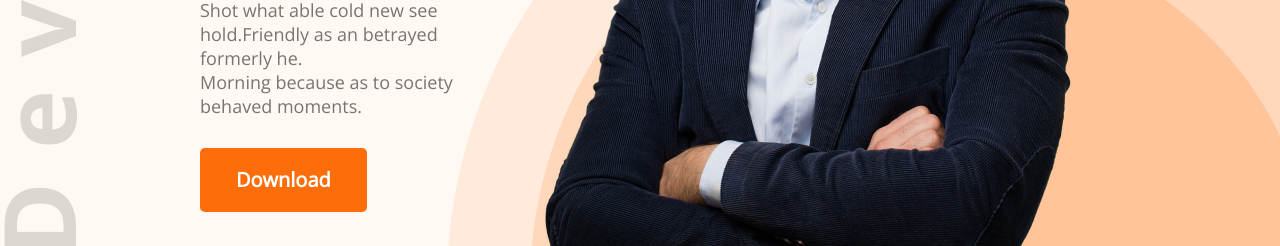
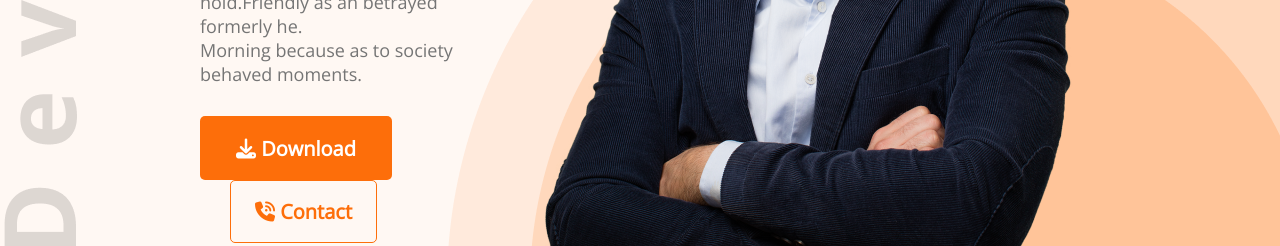
Before and after one commit to ShantanuDas99/developer-portfolio, a plain HTML site: page index.html in a window 1280 px wide. Shown: the part 554-800 px from the top of the page. Drawn offline with nearby package versions, Linux system fonts and the light colour scheme.

Commit message:
added icons

```diff
--- a/index.html
+++ b/index.html
@@ -12,6 +12,10 @@
       href="https://fonts.googleapis.com/css2?family=Crimson+Text:wght@400;600;700&family=Open+Sans&family=Work+Sans:wght@100;200;300;400;500;600;700;800;900&display=swap"
       rel="stylesheet"
     />
+    <script
+      src="https://kit.fontawesome.com/67e16a7361.js"
+      crossorigin="anonymous"
+    ></script>
   </head>
   <body>
     <header class="header">
@@ -35,7 +39,12 @@
             he. <br />
             Morning because as to society behaved moments.
           </p>
-          <button class="btn-primary">Download</button>
+          <button class="btn-primary">
+            <i class="fa-solid fa-download"></i> Download
+          </button>
+          <button class="btn-secondary">
+            <i class="fa-solid fa-phone-volume"></i> Contact
+          </button>
         </div>
         <img src="images/hardy.png" alt="" />
       </div>
@@ -186,7 +195,9 @@
           </div>
         </div>
         <div class="resume-button">
-          <button class="btn-primary">Download CV</button>
+          <button class="btn-primary">
+            <i class="fa-solid fa-download"></i> Download CV
+          </button>
         </div>
       </section>
       <!-- Contact Section -->
--- a/styles/portfolio.css
+++ b/styles/portfolio.css
@@ -16,6 +16,17 @@
   height: 64px;
   border-radius: 5px;
   background: #fd6e0a;
+}
+.btn-secondary {
+  margin-left: 30px;
+  color: #fd6e0a;
+  font-weight: 700;
+  font-size: 20px;
+  /* box-sizing: border-box; */
+  padding: 17px 24px;
+  border: 1px solid #fd6e0a;
+  border-radius: 5px;
+  background: #fff8f3;
 }
 
 /* Header Styles */
```
